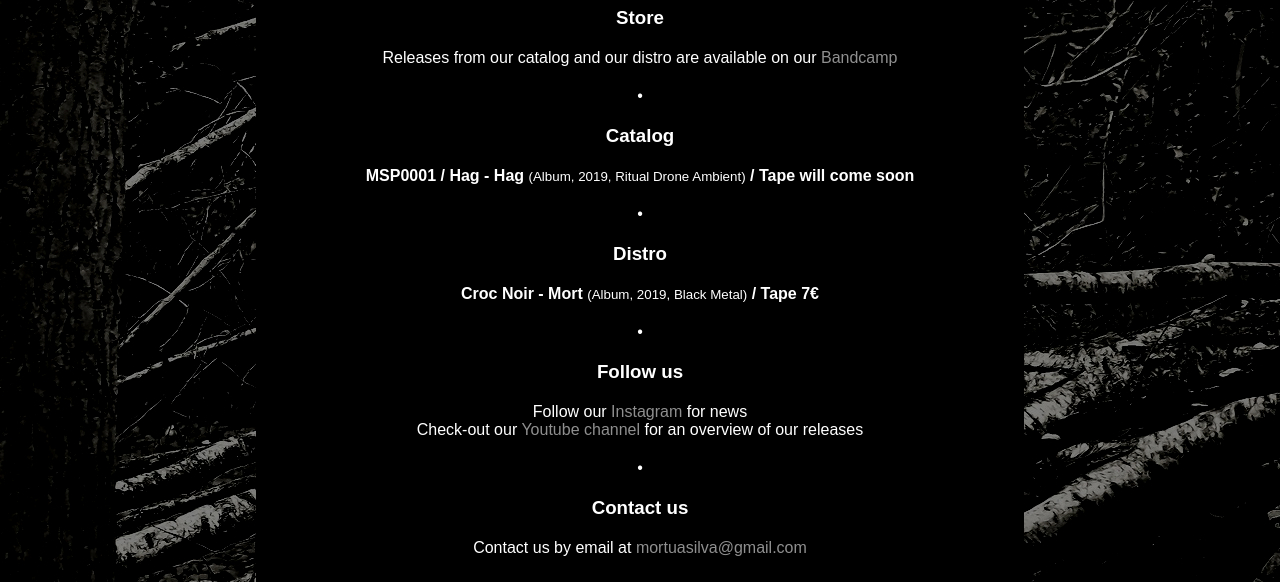
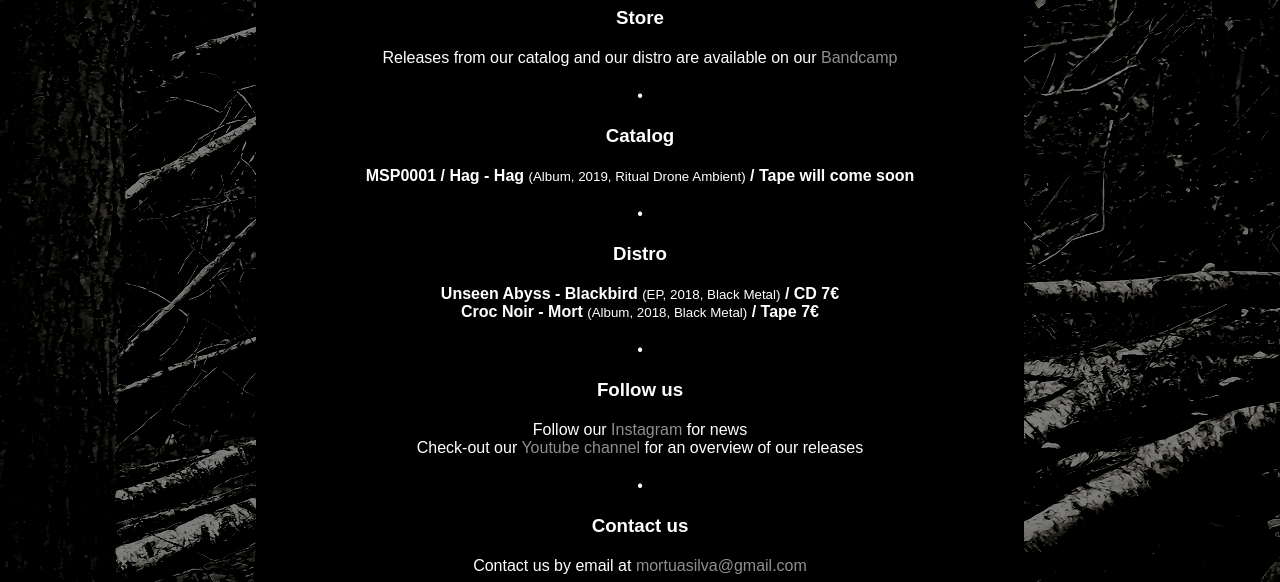
Before and after one commit to dotmobo/msp, a plain HTML site: page index.html in a window 1280 px wide. Shown: the part 203-785 px from the top of the page. Drawn offline with Linux system fonts and the light colour scheme.

Commit message:
add unseen abyss

```diff
--- a/index.html
+++ b/index.html
@@ -32,7 +32,8 @@
                 <figure aria-label="New article">&bull;</figure>
                 <article>
                     <h1>Distro</h1>
-                    <div><b>Croc Noir - Mort</b> <small>(Album, 2019, Black Metal)</small> <b>/ Tape 7€ </b></div>
+                    <div><b>Unseen Abyss - Blackbird</b> <small>(EP, 2018, Black Metal)</small> <b>/ CD 7€</b></div>
+                    <div><b>Croc Noir - Mort</b> <small>(Album, 2018, Black Metal)</small> <b>/ Tape 7€</b></div>
                 </article>
                 <figure aria-label="New article">&bull;</figure>
                 <article>
```
